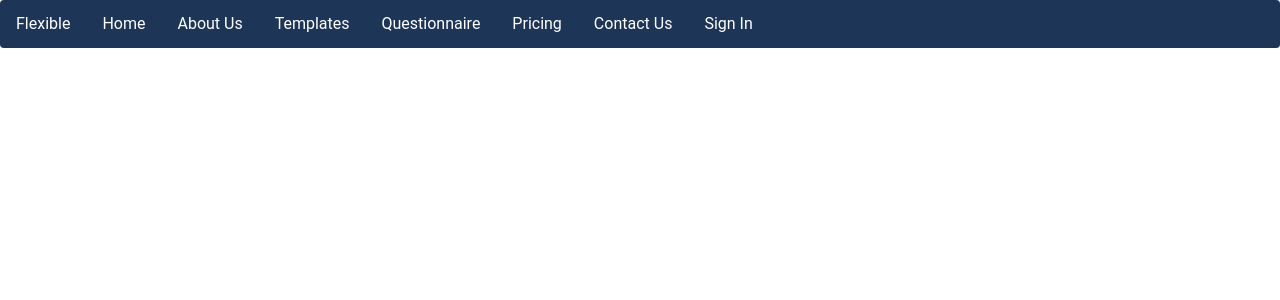
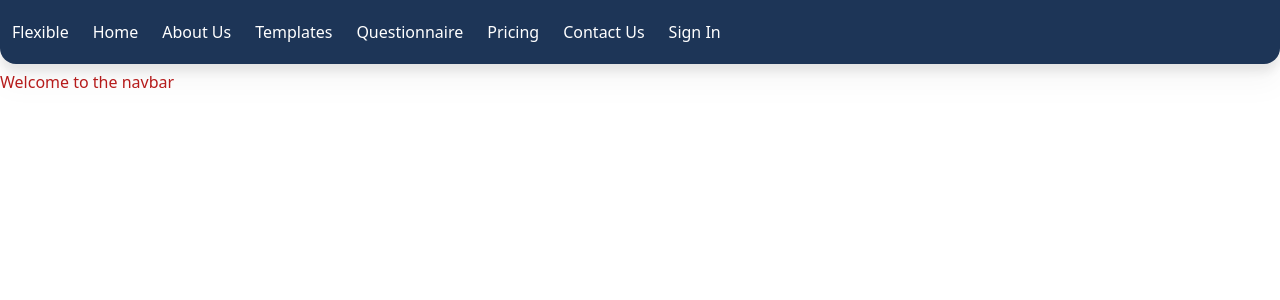
Before and after one commit to webAhead1/flexible, a Vue app: page / in a window 1280 px wide. Shown: the top 300 px of the page. Built offline with nearby package versions, Linux system fonts and the light colour scheme.

Commit message:
Replacing the style element to tailwind clasess

```diff
--- a/public/style.css
+++ b/public/style.css
@@ -457,53 +457,6 @@ video {
   --tw-backdrop-sepia:  ;
 }
 
-::-webkit-backdrop {
-  --tw-border-spacing-x: 0;
-  --tw-border-spacing-y: 0;
-  --tw-translate-x: 0;
-  --tw-translate-y: 0;
-  --tw-rotate: 0;
-  --tw-skew-x: 0;
-  --tw-skew-y: 0;
-  --tw-scale-x: 1;
-  --tw-scale-y: 1;
-  --tw-pan-x:  ;
-  --tw-pan-y:  ;
-  --tw-pinch-zoom:  ;
-  --tw-scroll-snap-strictness: proximity;
-  --tw-ordinal:  ;
-  --tw-slashed-zero:  ;
-  --tw-numeric-figure:  ;
-  --tw-numeric-spacing:  ;
-  --tw-numeric-fraction:  ;
-  --tw-ring-inset:  ;
-  --tw-ring-offset-width: 0px;
-  --tw-ring-offset-color: #fff;
-  --tw-ring-color: rgb(59 130 246 / 0.5);
-  --tw-ring-offset-shadow: 0 0 #0000;
-  --tw-ring-shadow: 0 0 #0000;
-  --tw-shadow: 0 0 #0000;
-  --tw-shadow-colored: 0 0 #0000;
-  --tw-blur:  ;
-  --tw-brightness:  ;
-  --tw-contrast:  ;
-  --tw-grayscale:  ;
-  --tw-hue-rotate:  ;
-  --tw-invert:  ;
-  --tw-saturate:  ;
-  --tw-sepia:  ;
-  --tw-drop-shadow:  ;
-  --tw-backdrop-blur:  ;
-  --tw-backdrop-brightness:  ;
-  --tw-backdrop-contrast:  ;
-  --tw-backdrop-grayscale:  ;
-  --tw-backdrop-hue-rotate:  ;
-  --tw-backdrop-invert:  ;
-  --tw-backdrop-opacity:  ;
-  --tw-backdrop-saturate:  ;
-  --tw-backdrop-sepia:  ;
-}
-
 ::backdrop {
   --tw-border-spacing-x: 0;
   --tw-border-spacing-y: 0;
@@ -551,6 +504,10 @@ video {
   --tw-backdrop-sepia:  ;
 }
 
+.relative {
+  position: relative;
+}
+
 .example {
   --tw-text-opacity: 1;
   color: rgb(185 28 28 / var(--tw-text-opacity));
--- a/src/App.vue
+++ b/src/App.vue
@@ -4,26 +4,21 @@ import Navbar from './components/Navbar.vue'
 </script>
 
 <template>
-  <body>
     <header>
       <Navbar />
     </header>
     <RouterView />
-  </body>
 </template>
 
 <style>
-  html,body {
+html {
     height: 100%;
     width: 100%;
-  }
-
-  body {
     font-family: 'Roboto', sans-serif;
     justify-content: center;
   }
 
-header {
+  header {
   width: 100%;
 }
 </style>
--- a/src/components/Navbar.vue
+++ b/src/components/Navbar.vue
@@ -57,41 +57,9 @@ export default {
     </template>
 
 <style>
-:root{
-    --active-color: yellow;
-    --link-text-color: white;
-    --menu-background-color: #1d3557;
-    --active-background-color: #132238;
-}
-
 html,body {
     margin: 0;
     padding: 0;
     width: 100%;
 }
-
-/* ul */
-.menu {
-    padding: 0;
-    margin: 0;
-    position: relative;
-    background-color: var(--menu-background-color);
-    display: inline-flex;
-    border-radius: 4px;
-    list-style-type: none;
-    width: 100%;
-}
-
-/* li */
-.menu-item {
-    display: inline-flex;
-}
-
-/* a */
-.menu-link {
-    padding: 0.75rem 1rem;
-    display: inline-flex;
-    align-items: center;
-    color: var(--link-text-color);
-}
 </style>
--- a/src/style.css
+++ b/src/style.css
@@ -2,6 +2,15 @@
 @tailwind components;
 @tailwind utilities;
 
-.example{
+.example {
     @apply text-red-700
 }
+.menu {
+    @apply p-0 m-0 relative bg-primary inline-flex rounded-b-2xl list-none w-full h-16 drop-shadow-xl
+}
+.menu-item {
+    @apply inline-flex
+}
+.menu-link {
+    @apply p-3 inline-flex items-center text-white
+}
--- a/src/views/HomeView.vue
+++ b/src/views/HomeView.vue
@@ -3,7 +3,6 @@
 
 <template>
   <main>
-
-    <!-- <h1>Welcome to the navbar</h1> -->
+    <h1 class="example">Welcome to the navbar</h1>
   </main>
 </template>
--- a/tailwind.config.js
+++ b/tailwind.config.js
@@ -2,7 +2,11 @@
 module.exports = {
   content: ["./index.html", "./src/**/*.{vue,js,ts,jsx,tsx}"],
   theme: {
-    extend: {},
+    extend: {
+      colors: {
+        primary:'#1d3557'
+      }
+    },
   },
   plugins: [],
 };
```
